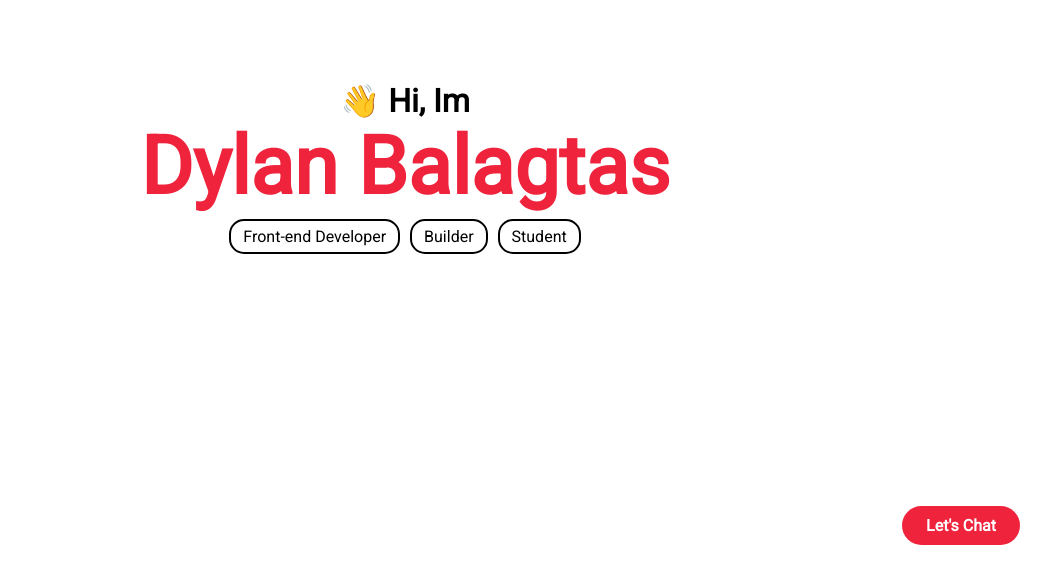
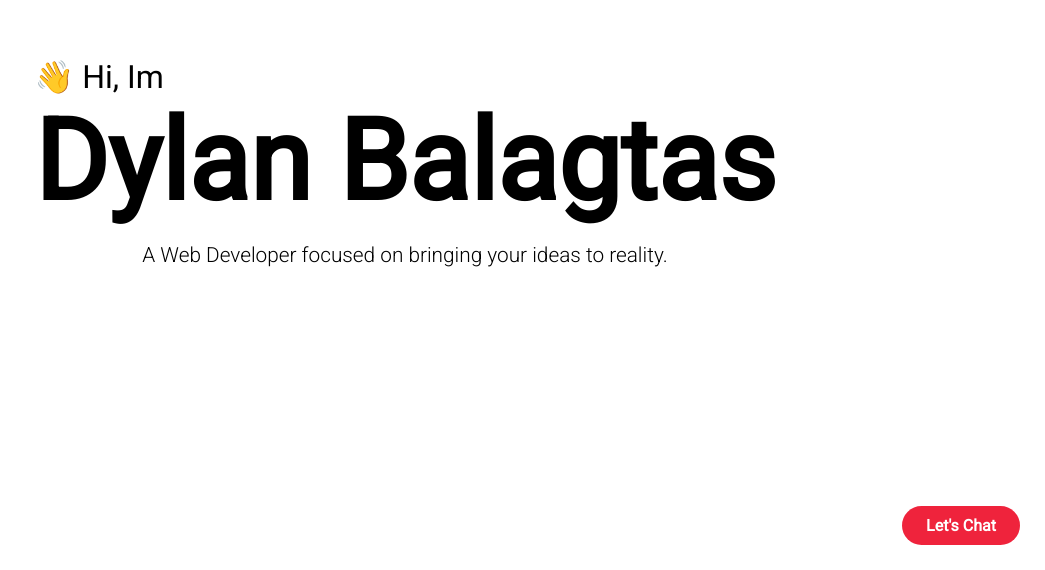
Before and after one commit to mcdylanb/portfolio, a React (Create React App) app: page / in a window 1280 px wide. Shown: the part 230-800 px from the top of the page, without its empty margins (235-1280 px from the left). Built offline with nearby package versions, Linux system fonts and the light colour scheme.

Commit message:
removes unnecesary link like buttons

```diff
--- a/src/App.css
+++ b/src/App.css
@@ -10,14 +10,18 @@
 }
 
 
-.intro > h1 {
-    font-size: 5rem;
+h1 {
+    font-size: 7rem;
     font-weight: 1000;
-    color: var(--primary-color);
 }
 
 h3 {
     font-size: 2rem;
+    font-weight: 500;
+}
+p {
+    font-size: 1.3rem;
+    font-weight: 100;
 }
 
 .intro {
@@ -28,7 +32,13 @@ h3 {
     justify-content: center;
 }
 
-.tag-container {
+.text p {
+    margin: 1rem;
+    text-align: center;
+}
+
+
+/* .tag-container {
     display: flex;
     flex-direction: row;
 }
@@ -47,7 +57,7 @@ h3 {
     border: 2px solid white;
     background-color: var(--primary-color);
     color: white;
-}
+} */
 
 .contact-btn {
     color: white;
--- a/src/App.js
+++ b/src/App.js
@@ -3,12 +3,10 @@ import "./App.css";
 function App() {
   return (
     <div className="intro">
-      <h3>&#128075; Hi, Im</h3>
-      <h1>Dylan Balagtas</h1>
-      <div className="tag-container">
-        <div className="tag">Front-end Developer</div>
-        <div className="tag">Builder</div>
-        <div className="tag">Student</div>
+      <div className="text">
+        <h3>&#128075; Hi, Im</h3>
+        <h1>Dylan Balagtas</h1>
+        <p>A Web Developer focused on bringing your ideas to reality.</p>
       </div>
       <a
         href="https://twitter.com/messages/compose?recipient_id=706870613571338240"
```
